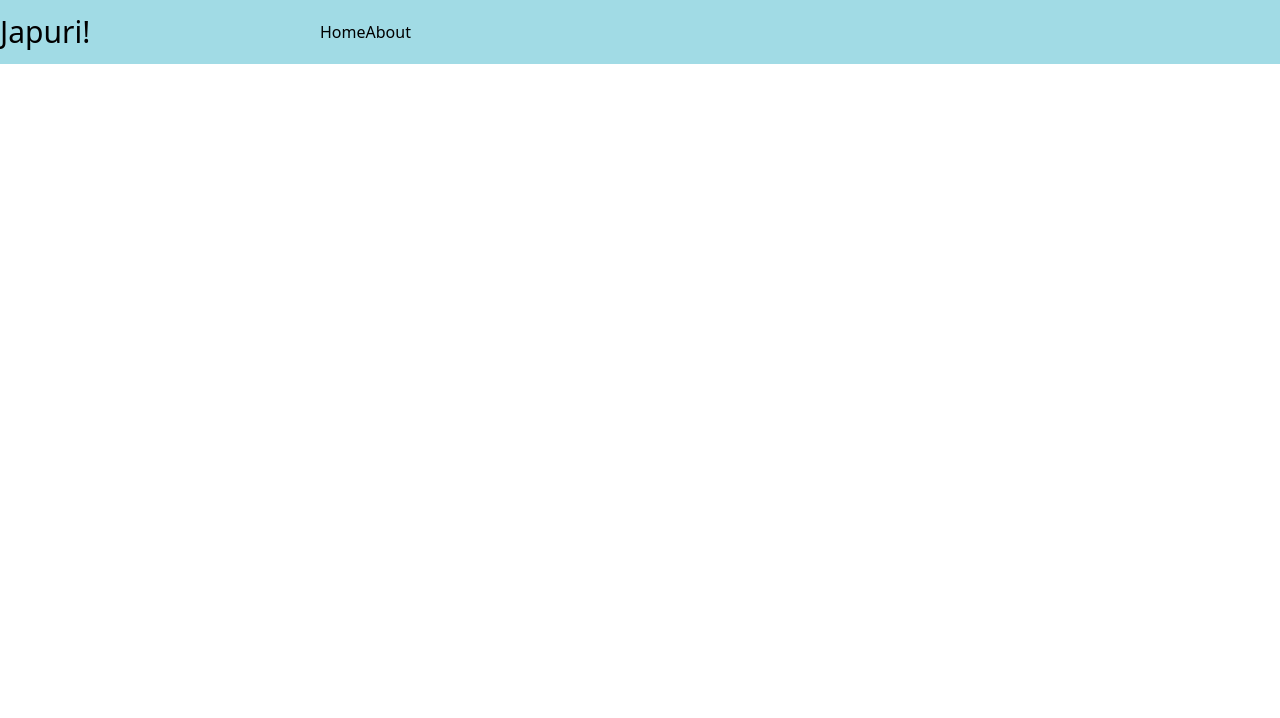
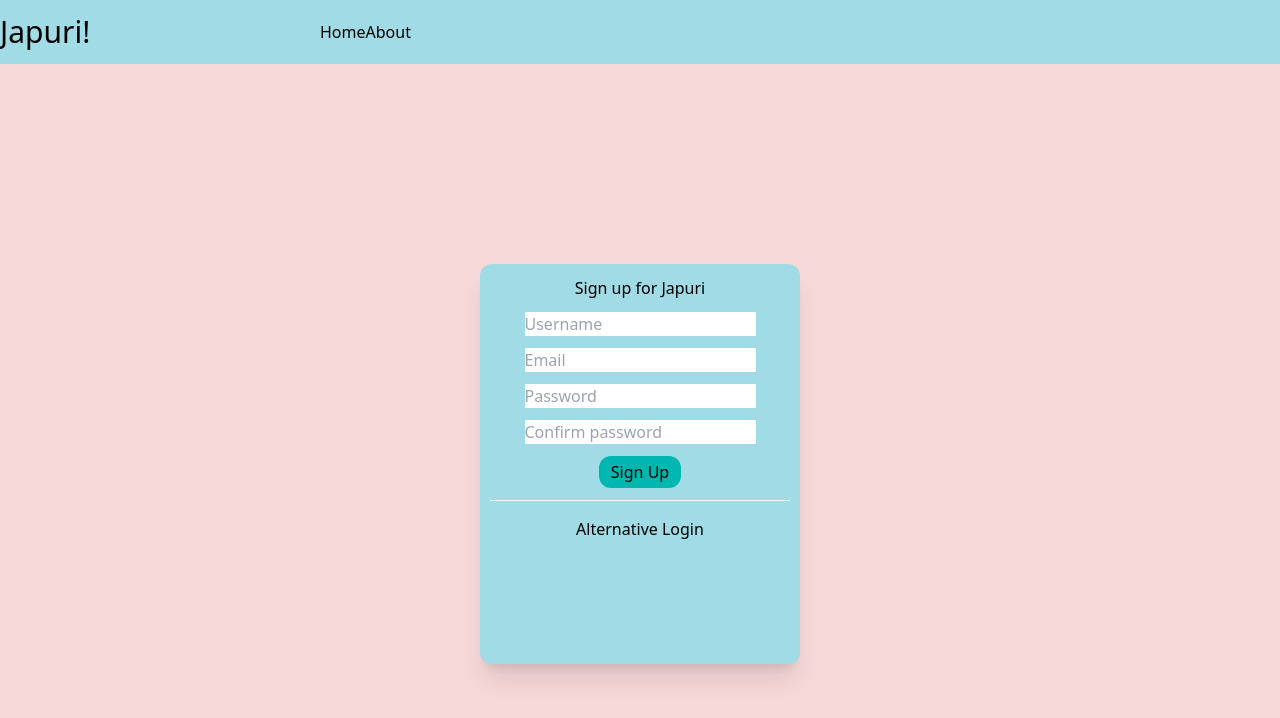
Before and after one commit to Team-Strawberry-CC36/frontend, a Vue app: page /signup in a window 1280 px wide. Before the commit this address had no page. Shown: the top 718 px of the page. Built offline with nearby package versions, Linux system fonts and the light colour scheme.

Commit message:
feat: sign-up components + basic sign-up functions

```diff
--- /dev/null
+++ b/src/components/SignUp/SignUpComponent.vue
@@ -0,0 +1,45 @@
+<script setup lang="ts">
+import { ref } from 'vue'
+import { registerUserThroughFirebase } from '@/utils/auth'
+
+const displayName = ref('')
+const email = ref('')
+const password = ref('')
+const confirmPassword = ref('')
+
+// const testFunc = () => {
+//   console.log([displayName.value, email.value, password.value, confirmPassword.value])
+// }
+</script>
+
+<template>
+  <div class="flex flex-col items-center sm:h-1/2 sm:w-1/4 rounded-xl bg-tiffanyBlue shadow-xl">
+    <span class="m-3">Sign up for Japuri</span>
+    <form
+      class="flex flex-col"
+      @submit.prevent="registerUserThroughFirebase(email, password, displayName)"
+    >
+      <input type="text" v-model="displayName" placeholder="Username" class="block mb-3" />
+
+      <input type="email" v-model="email" placeholder="Email" class="block mb-3" />
+
+      <input type="password" v-model="password" placeholder="Password" class="block mb-3" />
+
+      <input
+        type="password"
+        v-model="confirmPassword"
+        placeholder="Confirm password"
+        class="block mb-3"
+      />
+
+      <div class="mb-3 mx-auto">
+        <button class="bg-blueGreen px-3 py-1 rounded-xl hover:animate-pulse">Sign Up</button>
+      </div>
+    </form>
+    <svg height="5" width="300" xmlns="http://www.w3.org/2000/svg">
+      <line x1="0" y1="0" x2="300" y2="0" style="stroke: white; stroke-width: 2" />
+    </svg>
+    <span class="m-3">Alternative Login</span>
+    <div></div>
+  </div>
+</template>
--- a/src/router/index.ts
+++ b/src/router/index.ts
@@ -1,6 +1,7 @@
 import { createRouter, createWebHistory } from 'vue-router'
 import WelcomeView from '@/views/WelcomeView.vue'
 import LoginView from '@/views/LoginView.vue'
+import SignUpView from '@/views/SignUpView.vue'
 
 const router = createRouter({
   history: createWebHistory(import.meta.env.BASE_URL),
@@ -23,6 +24,11 @@ const router = createRouter({
       name: 'login',
       component: LoginView,
     },
+    {
+      path: '/signup',
+      name: 'signup',
+      component: SignUpView,
+    },
   ],
 })
 
--- /dev/null
+++ b/src/utils/auth.ts
@@ -0,0 +1,27 @@
+import {
+  createUserWithEmailAndPassword,
+  updateProfile,
+  //signInWithEmailAndPassword,
+} from 'firebase/auth'
+import { auth } from '@/firebase'
+
+interface RegisterUserResponse {
+  token: string
+  uid: string
+}
+
+export const registerUserThroughFirebase = async (
+  email: string,
+  password: string,
+  displayName: string,
+): Promise<RegisterUserResponse> => {
+  try {
+    const userCredential = await createUserWithEmailAndPassword(auth, email, password)
+    await updateProfile(userCredential.user, { displayName })
+    const token = await userCredential.user.getIdToken(true)
+    return { token, uid: userCredential.user.uid }
+  } catch (error) {
+    console.error('Error registering user:', error)
+    throw error
+  }
+}
--- /dev/null
+++ b/src/views/SignUpView.vue
@@ -0,0 +1,9 @@
+<script setup lang="ts">
+import SignUpComponent from '@/components/SignUp/SignUpComponent.vue'
+</script>
+
+<template>
+  <main class="flex flex-col items-center justify-center h-screen w-full bg-roseQuartz">
+    <SignUpComponent />
+  </main>
+</template>
--- a/src/views/WelcomeView.vue
+++ b/src/views/WelcomeView.vue
@@ -13,7 +13,9 @@ import { RouterLink } from 'vue-router'
       <RouterLink class="bg-blueGreen p-3 rounded-xl mx-5 hover:animate-pulse" to="/login">
         Login
       </RouterLink>
-      <button class="bg-blueGreen p-3 rounded-xl mx-5 hover:animate-pulse">Sign Up</button>
+      <RouterLink class="bg-blueGreen p-3 rounded-xl mx-5 hover:animate-pulse" to="/signup">
+        Sign Up
+      </RouterLink>
     </div>
   </main>
 </template>
```
